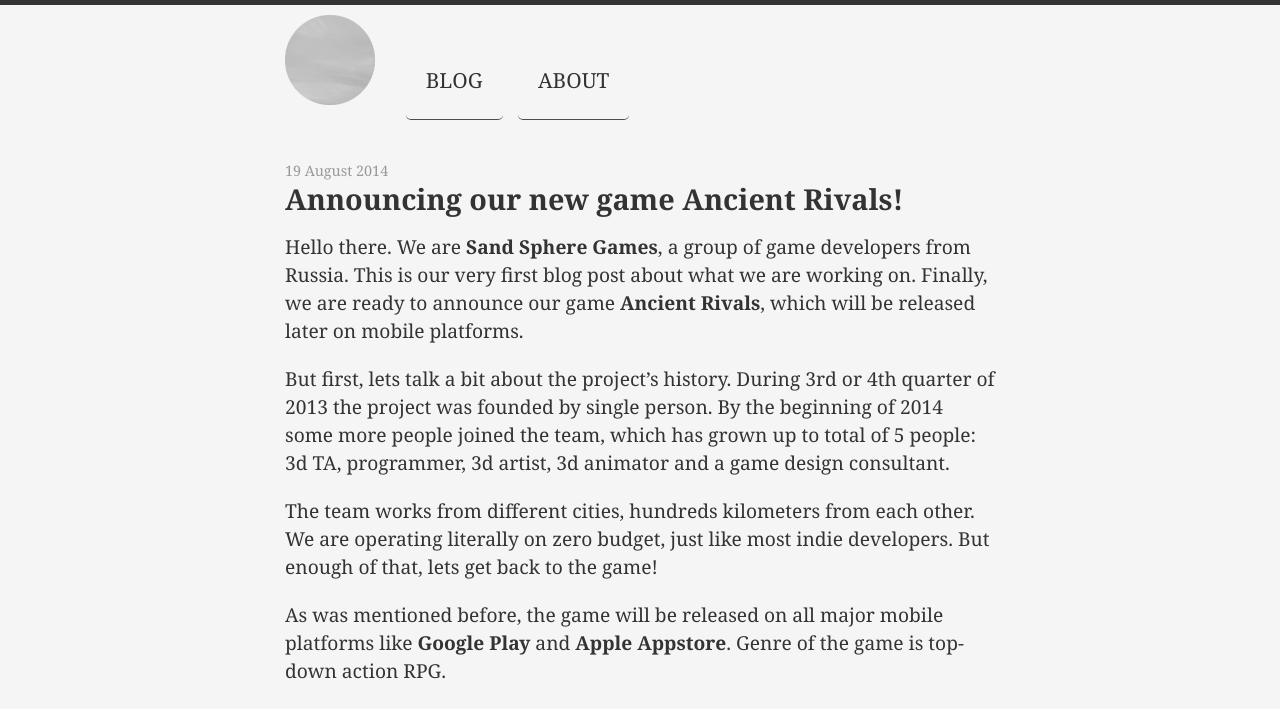
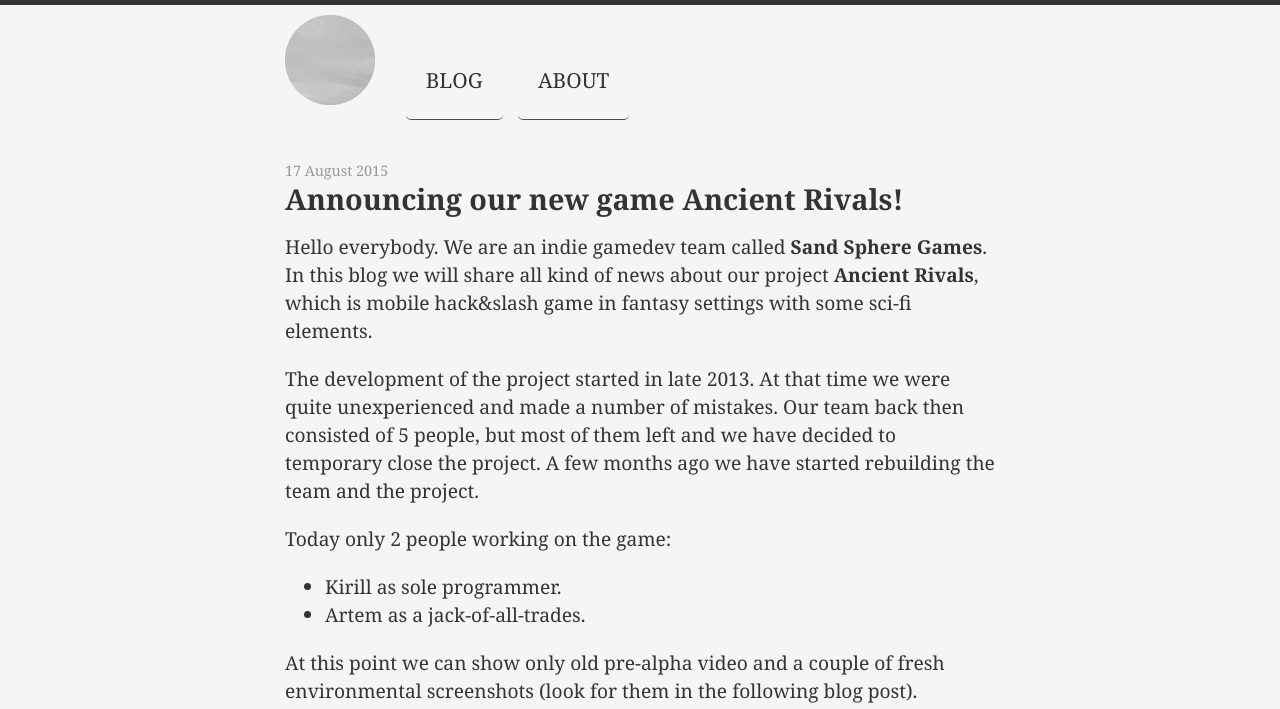
Before and after one commit to Ancientrivals/old, a Jekyll site: the page built from en/_posts/2015-08-17-first-post.md, in a window 1280 px wide and 1400 px high. Shown: the top 709 px of the window. Built offline with Jekyll 4.4.1, drawn with Linux system fonts in a browser that asks for light colours; nearby versions of some CDN libraries; some of the changed text lies outside the part shown.

Commit message:
английский первый пост и чуть фикс русского

```diff
--- a/en/_posts/2014-08-19-first-post.md
+++ /dev/null
@@ -1,25 +0,0 @@
----
-layout: post
-title: Announcing our new game Ancient Rivals!
----
-Hello there. We are **Sand Sphere Games**, a group of game developers from Russia. This is our very first blog post about what we are working on. Finally, we are ready to announce our game **Ancient Rivals**, which will be released later on mobile platforms.
-
-But first, lets talk a bit about the project's history. During 3rd or 4th quarter of 2013 the project was founded by single person. By the beginning of 2014 some more people joined the team, which has grown up to total of 5 people: 3d TA, programmer, 3d artist, 3d animator and a game design consultant.
-
-The team works from different cities, hundreds kilometers from each other. We are operating literally on zero budget, just like most indie developers. But enough of that, lets get back to the game!
-
-As was mentioned before, the game will be released on all major mobile platforms like **Google Play** and **Apple Appstore**. Genre of the game is top-down action RPG.
-
-**Main features:**
-
-- Unusual setting on the edge between fantasy and sci-fi.
-- Fast-paced gameplay with unique featuers for an RPG game (more info later, stay tuned!).
-- 3 totally different heroes at the beginning, more with game updates.
-- Battles with hordes of monsters and their generals.
-- Modern 3d graphics.
-
-Finally, here comes our first **video** where we show a couple of levels and one of our heroes. But I want to point out that it is pre-alpha: a lot of stuff is missing and a lot of stuff will be improved.
-
-<iframe width="500" height="340" src="http://www.youtube.com/embed/wjHiE7Cwb90" frameborder="0" allowfullscreen></iframe>
-
-And don't forget to check us on [Twitter](https://twitter.com/AncientRivals)!
--- /dev/null
+++ b/en/_posts/2015-08-17-first-post.md
@@ -0,0 +1,27 @@
+---
+layout: post
+title: Announcing our new game Ancient Rivals!
+---
+Hello everybody. We are an indie gamedev team called **Sand Sphere Games**. In this blog we will share all kind of news about our project **Ancient Rivals**, which is mobile hack&slash game in fantasy settings with some sci-fi elements.
+
+The development of the project started in late 2013. At that time we were quite unexperienced and made a number of mistakes. Our team back then consisted of 5 people, but most of them left and we have decided to temporary close the project. A few months ago we have started rebuilding the team and the project.
+
+Today only 2 people working on the game:
+
+- Kirill as sole programmer.
+- Artem as a jack-of-all-trades.
+
+At this point we can show only old pre-alpha video and a couple of fresh environmental screenshots (look for them in the following blog post).
+
+<iframe width="500" height="340" src="http://www.youtube.com/embed/wjHiE7Cwb90" frameborder="0" allowfullscreen></iframe>
+
+Gameplay will look somewhat like Diablo, - you will be able to choose a character with unique set of abilities and spells, receive a number of quests and then kill some monsters, of course.
+
+**Some background story behind the game world:**
+
+The game is set in medieval world. A few thousands years ago there was a civilization with outstanding technology, including spacecraft, but one day they just disappeared. A lot of artifacts left on the planet. Their power is immense, if you manage to find out how they work. They can bring peaces and prosperity, but they can also bring death and destruction. Depends in whos hand those piece of technology will land.
+In order to prevent catastrophic events, the Secret Service was founded. It consists of professional politicians and soldiers, whos work is to find and neutralize dangerous remains of old civilizations. The player will be able to join the Secret Service and play as one of its agents.
+
+As for the tech, the game is being created using **Unity** engine. When we started we used Unity 4, but lately we had to switch to 5-th generation. We had to rewrite some code and fix some assets, but new uGUI and Enlighten totally worth it. As we work on the game, we will share not only news, but all kind of technical articles and tutorials aimed towards other game developers. You can check for updates here and on [Twitter](https://twitter.com/AncientRivals).
+
+See you!
```
Also changed, not shown: ru/_posts/2015-08-17-ru-first-post.md (+1 -2 lines).
